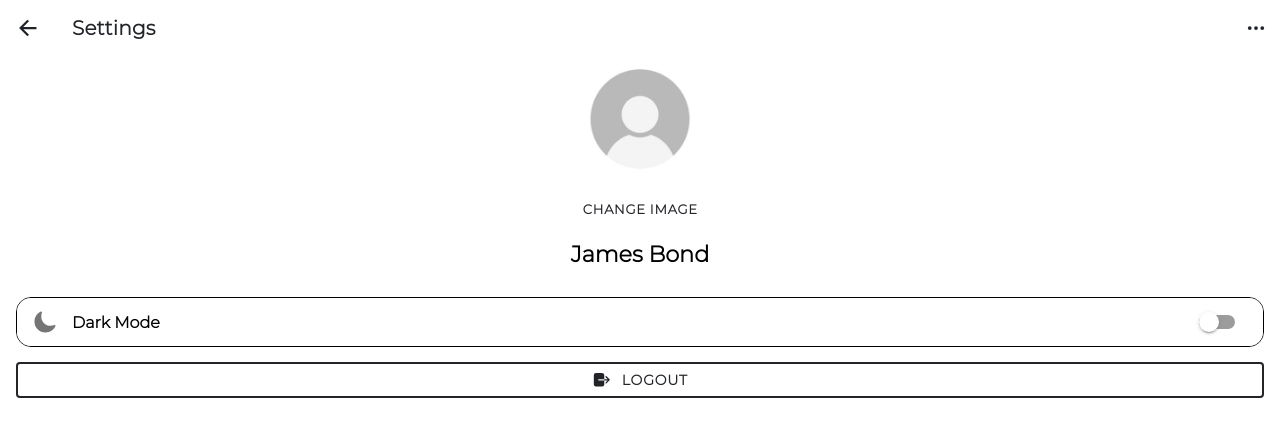
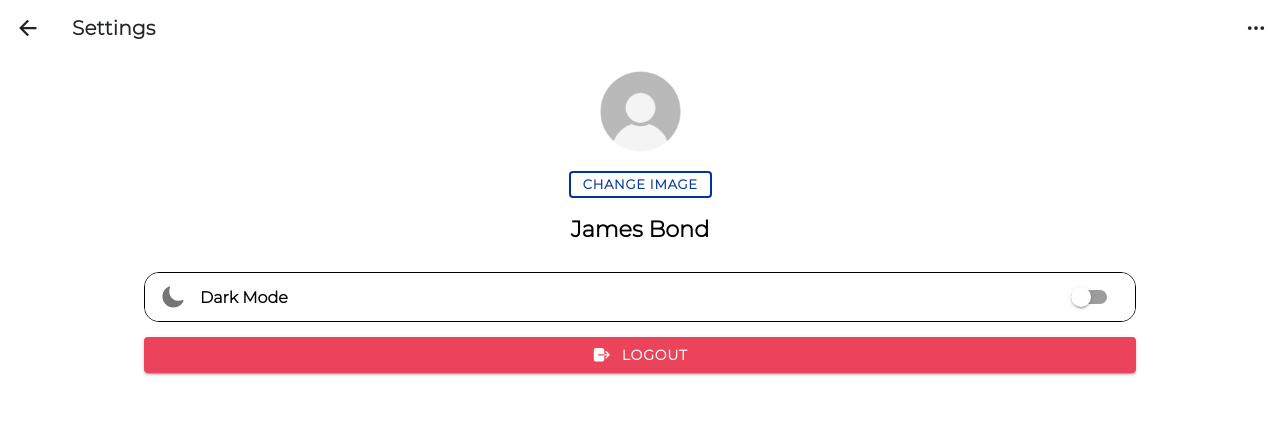
Before and after one commit to Moneyplan88/moneyplan, a React (Create React App) app: page /settings in a window 1280 px wide. Shown: the top 436 px of the page. Built offline with nearby package versions, Linux system fonts and the light colour scheme.

Commit message:
fix: styling on onboarding

```diff
--- a/src/App.tsx
+++ b/src/App.tsx
@@ -37,7 +37,7 @@ const App: React.FC = () => {
           <IonRouterOutlet id="main">
             <Route exact path="/settings" component={Settings} />
             <Route exact path="/wallet" component={WalletList} />
-            <Route exact path='/start' component={Onboarding}/>
+            {/* <Route exact path='/start' component={Onboarding}/> */}
             <Route exact path='/start' component={Welcome}/>
             <Route exact path='/login' component={Login}/>
             <Route exact path='/register' component={Register}/>
--- a/src/components/TitleBar.tsx
+++ b/src/components/TitleBar.tsx
@@ -15,7 +15,7 @@ const TitleBar: React.FC<{title:string, profile:Boolean}> = (props) => {
                     <IonTitle style={{fontWeight: 'bolder'}}>{props.title}</IonTitle>
                     <IonButtons slot="end">
                         {props.profile &&
-                        <IonButton>
+                        <IonButton routerLink="/settings">
                             <IonIcon icon={personCircle} style={{width:'30px', height:'30px'}}/>
                         </IonButton>
                         }
--- a/src/pages/Settings.css
+++ b/src/pages/Settings.css
@@ -2,3 +2,8 @@
     text-align: left;
     padding-left: 0px;
 }
+
+.content{
+    margin-right: 10vw;
+    margin-left: 10vw;
+}
--- a/src/pages/Settings.tsx
+++ b/src/pages/Settings.tsx
@@ -1,31 +1,30 @@
-import { IonAvatar, IonBackButton, IonButton, IonButtons, IonCol, IonContent, IonGrid, IonHeader, IonIcon, IonItem, IonLabel, IonPage, IonRow, IonTitle, IonToggle, IonToolbar, isPlatform } from "@ionic/react"
-import { arrowBack, ellipsisHorizontal, logOut, moon, personCircle } from "ionicons/icons"
-import React, { useState } from "react"
+import { IonAvatar, IonButton, IonCol, IonContent, IonGrid, IonIcon, IonItem,
+IonLabel, IonPage, IonRow, IonToggle } from "@ionic/react"
+import { logOut, moon } from "ionicons/icons"
+import React from "react"
 import TitleBar from "../components/TitleBar"
 import './Settings.css'
 
 const Settings:React.FC = () => {
     const toggleDarkModeHandler = () => {
         // document.body.classList.toggle("dark");
-        // document.body.classList.toggle("dark");
-        // document.body.classList.toggle("dark");
     };
 
     return(
         <IonPage>
             <TitleBar title="Settings" profile={false} />
-
             <IonContent>
+                <div className="content">
+                    <IonGrid>
                         <div style={{display: 'flex', justifyContent: 'center', width:'full', height:'17%'}}>
                             <IonAvatar style={{height:'100%',width:'105px', backgroundColor: 'transparent'}}>
                                 <img src="/assets/icon/default-profile.png" />
                             </IonAvatar>
                         </div>
-
-                <IonGrid>
                         <IonRow>
                             <IonCol className="ion-text-center">
-                            <IonButton size="small" color="dark" style={{fontWeight:'bolder'}} fill="clear">Change Image</IonButton>
+                                <IonButton size="small" color="primary" style={{fontWeight:'bolder'}} fill="outline">Change Image
+                                </IonButton>
                             </IonCol>
                         </IonRow>
                         <IonRow>
@@ -34,27 +33,20 @@ const Settings:React.FC = () => {
                             </IonCol>
                         </IonRow>
                     </IonGrid>
-
                     {/* <div style={{display: 'flex', width:'100%', justifyContent:'center'}}> */}
-                    <IonItem className="ion-no-border mt-3 mx-3" lines="none" style={{border:'solid 1.5px',borderRadius:'15px'}}>
+                        <IonItem className="ion-no-border mt-3 mx-3" lines="none"
+                            style={{border:'solid 1.5px',borderRadius:'15px'}}>
                             <IonIcon icon={moon} />
                             <IonLabel style={{marginLeft:'15px', fontWeight: 'bolder', fontSize:'16px'}}>Dark Mode</IonLabel>
-                        <IonToggle   color="dark" onIonChange={toggleDarkModeHandler}></IonToggle>
+                            <IonToggle color="dark" onIonChange={toggleDarkModeHandler}></IonToggle>
                         </IonItem>
-
-
-
-                        <IonButton color="dark" fill="outline"  expand="block" style={{borderRadius: '15px', marginTop: '15px', textAlign:'left'}} className="ion-text-left mx-3">
-                            <IonIcon icon={logOut}  />
+                        <IonButton color="danger" fill="solid" expand="block"
+                            style={{borderRadius: '15px', marginTop: '15px', textAlign:'left'}} className="ion-text-left mx-3">
+                            <IonIcon icon={logOut} />
                             <IonLabel style={{marginLeft:'10px', fontWeight: 'bolder', textAlign: 'left'}}>Logout</IonLabel>
                         </IonButton>
-
-
-
-
                     {/* </div> */}
-
-
+                </div>
             </IonContent>
         </IonPage>
     )
--- a/src/pages/Welcome.css
+++ b/src/pages/Welcome.css
@@ -38,7 +38,7 @@ p b {
 }
 
 .img-onboarding {
-    height: 100vw !important;
+    height: 50vh !important;
 }
 
 .h1-onboarding {
--- a/src/pages/wallet/walletList.tsx
+++ b/src/pages/wallet/walletList.tsx
@@ -1,6 +1,6 @@
 import React from "react"
-import {IonBackButton,IonItemSliding, IonButton, IonButtons, IonContent, IonHeader, IonIcon, IonPage, IonTitle, IonToolbar, IonItem, IonItemOption, IonItemOptions, IonLabel, IonList, IonThumbnail, isPlatform, IonFab, IonFabButton} from "@ionic/react"
-import {add, arrowBack, create, femaleOutline, heart, maleOutline, personCircle, trash} from "ionicons/icons"
+import {IonItemSliding, IonContent, IonIcon, IonPage, IonItem, IonItemOption, IonItemOptions, IonLabel, IonList, IonFab, IonFabButton} from "@ionic/react"
+import {add, create, trash} from "ionicons/icons"
 import "./walletList.css"
 import TitleBar from "../../components/TitleBar"
 const WalletList:React.FC = () => {
```
Lines whose indentation alone changed are shown as unchanged.
